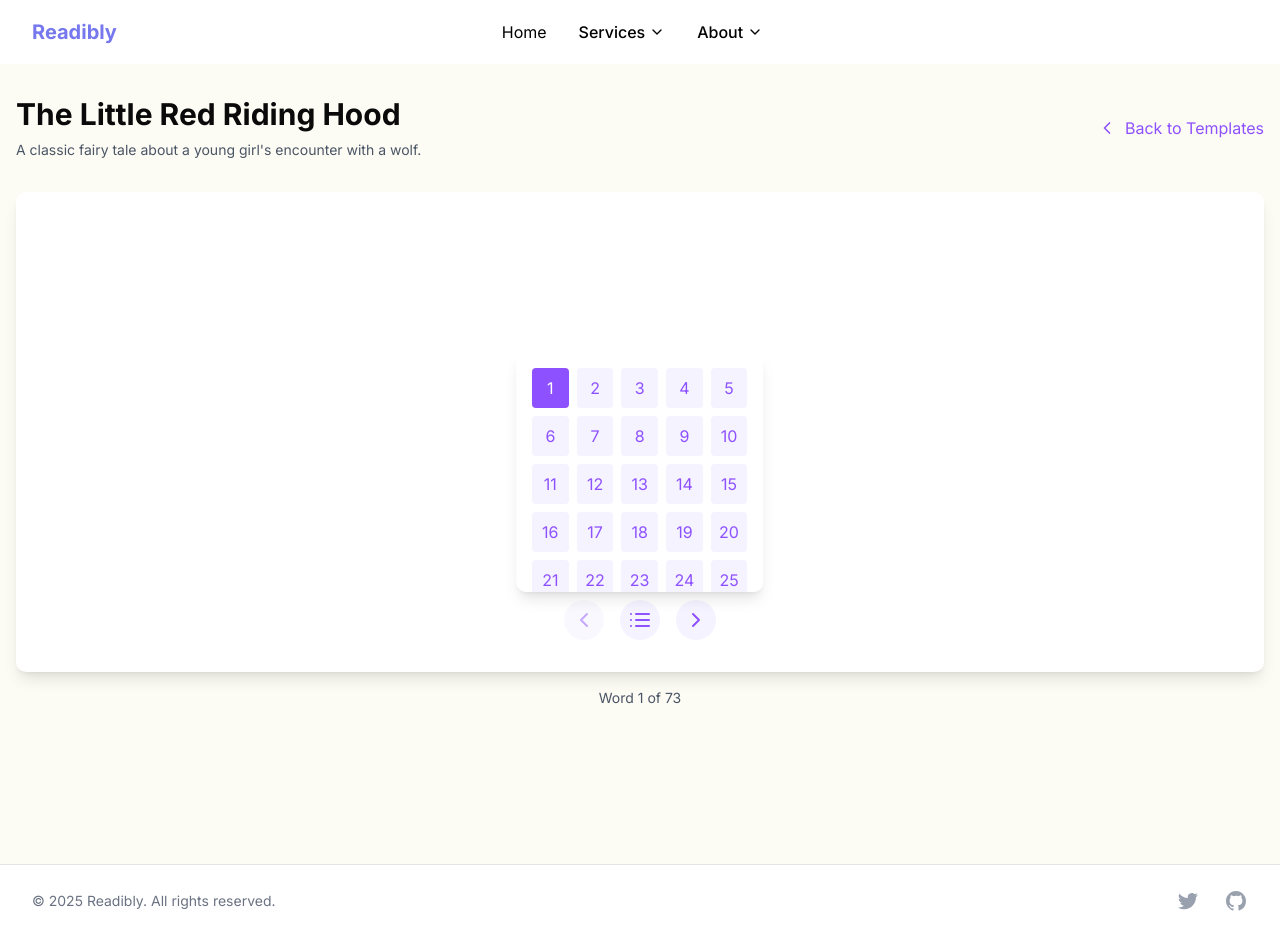
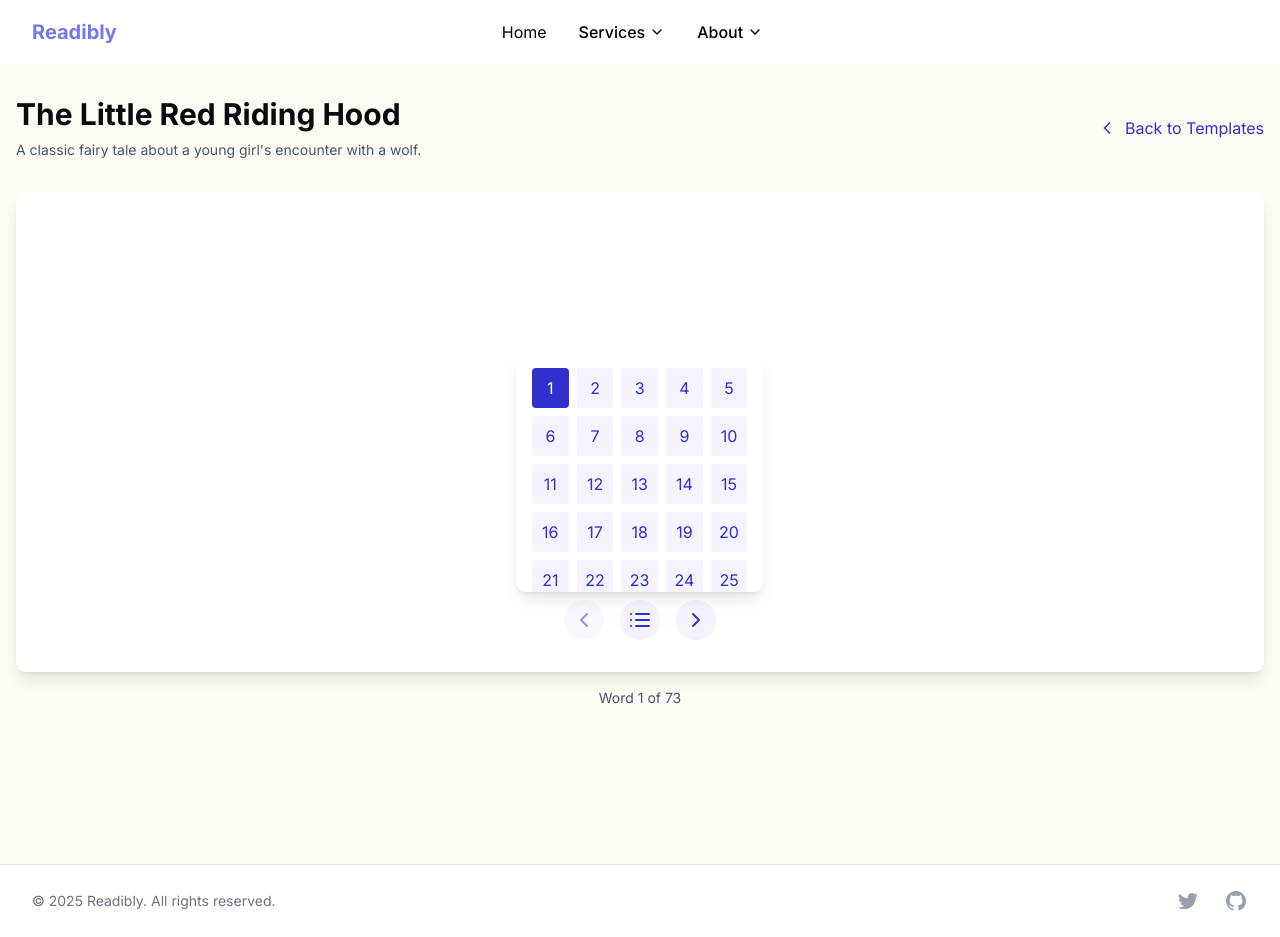
Before and after one commit to Readibly/readibly, a Next.js app in the folder frontend/: page /learn-text/1 in a window 1280 px wide. Both pictures are taken after a click on the button 640 px from the left and 620 px from the top of the page. Built offline with nearby package versions, Linux system fonts and the light colour scheme; a web font is replaced by a local one.

Commit message:
style: update button colors in LearnTextPage for enhanced visual consistency

```diff
--- a/frontend/src/app/learn-text/[id]/page.tsx
+++ b/frontend/src/app/learn-text/[id]/page.tsx
@@ -119,7 +119,7 @@ export default function LearnTextPage() {
           </div>
           <button
             onClick={() => router.push('/learn')}
-            className="text-violet-500 hover:text-violet-600 flex items-center gap-2"
+            className="text-[#2e31ce] hover:text-violet-600 flex items-center gap-2"
           >
             <ChevronLeft size={20} />
             Back to Templates
@@ -131,7 +131,7 @@ export default function LearnTextPage() {
             <span
               className={`text-4xl font-['OpenDyslexic'] cursor-pointer select-none transition-all duration-200
                 ${clickedWords.has(words[currentWordIndex])
-                  ? 'bg-violet-100 text-[#2a2de0] scale-110 shadow-md'
+                  ? 'bg-violet-100 text-[#2e31ce] scale-110 shadow-md'
                   : 'hover:bg-gray-100'
                 }`}
               onDoubleClick={() => handleWordClick(words[currentWordIndex])}
@@ -145,14 +145,14 @@ export default function LearnTextPage() {
             <button
               onClick={() => setCurrentWordIndex(prev => Math.max(0, prev - 1))}
               disabled={currentWordIndex === 0}
-              className="p-2 rounded-full bg-violet-50 text-violet-500 hover:bg-violet-100 disabled:opacity-50"
+              className="p-2 rounded-full bg-violet-50 text-[#2e31ce] hover:bg-violet-100 disabled:opacity-50"
             >
               <ChevronLeft size={24} />
             </button>
 
             <button
               onClick={() => setShowPageSelector(!showPageSelector)}
-              className="p-2 rounded-full bg-violet-50 text-violet-500 hover:bg-violet-100"
+              className="p-2 rounded-full bg-violet-50 text-[#2e31ce] hover:bg-violet-100"
             >
               <List size={24} />
             </button>
@@ -160,7 +160,7 @@ export default function LearnTextPage() {
             <button
               onClick={() => setCurrentWordIndex(prev => Math.min(words.length - 1, prev + 1))}
               disabled={currentWordIndex === words.length - 1}
-              className="p-2 rounded-full bg-violet-50 text-violet-500 hover:bg-violet-100 disabled:opacity-50"
+              className="p-2 rounded-full bg-violet-50 text-[#2e31ce] hover:bg-violet-100 disabled:opacity-50"
             >
               <ChevronRight size={24} />
             </button>
@@ -175,8 +175,8 @@ export default function LearnTextPage() {
                     onClick={() => navigateToWord(index)}
                     className={`p-2 rounded ${
                       index === currentWordIndex
-                        ? 'bg-violet-500 text-white'
-                        : 'bg-violet-50 text-violet-500 hover:bg-violet-100'
+                        ? 'bg-[#2e31ce] text-white'
+                        : 'bg-violet-50 text-[#2e31ce] hover:bg-violet-100'
                     }`}
                   >
                     {index + 1}
```
